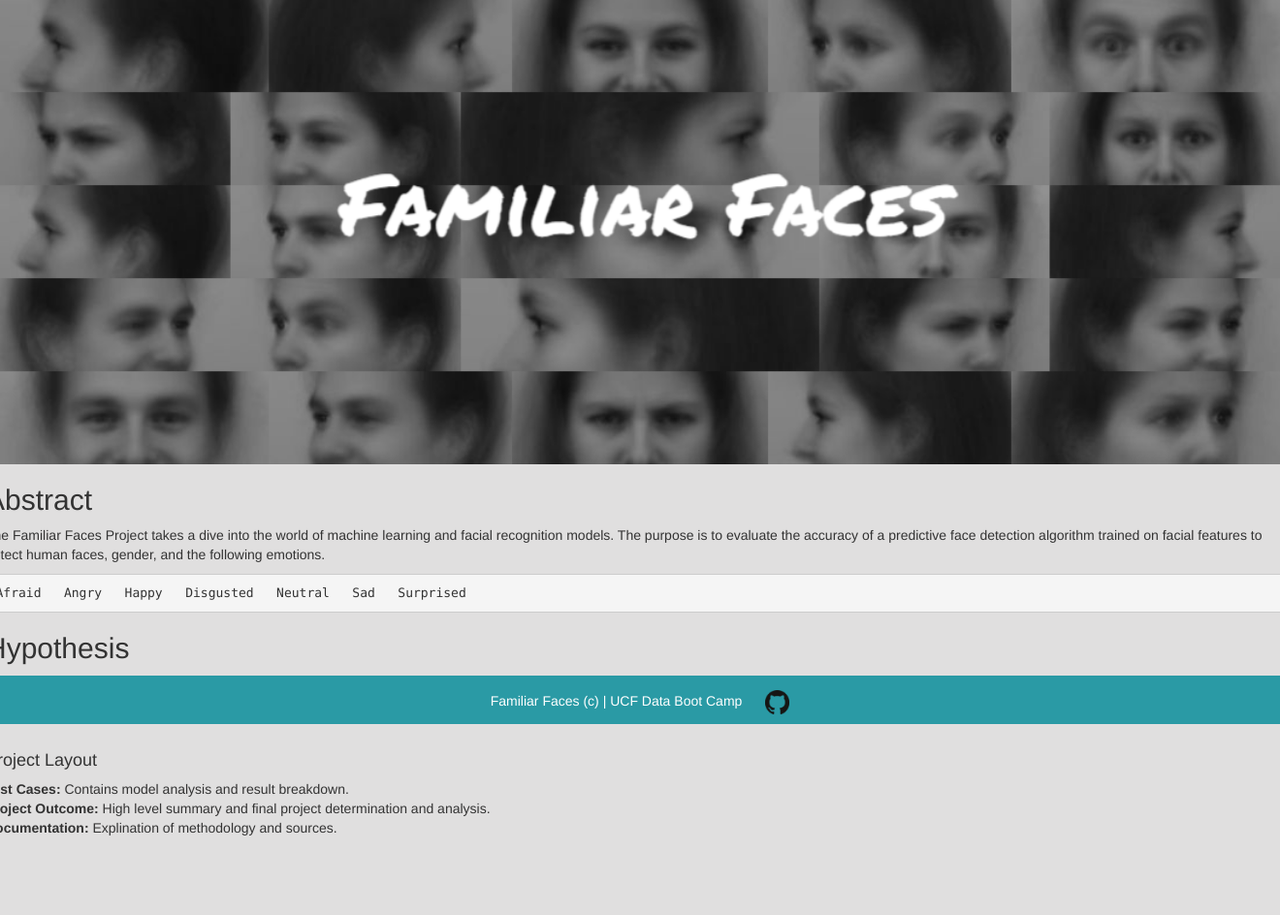
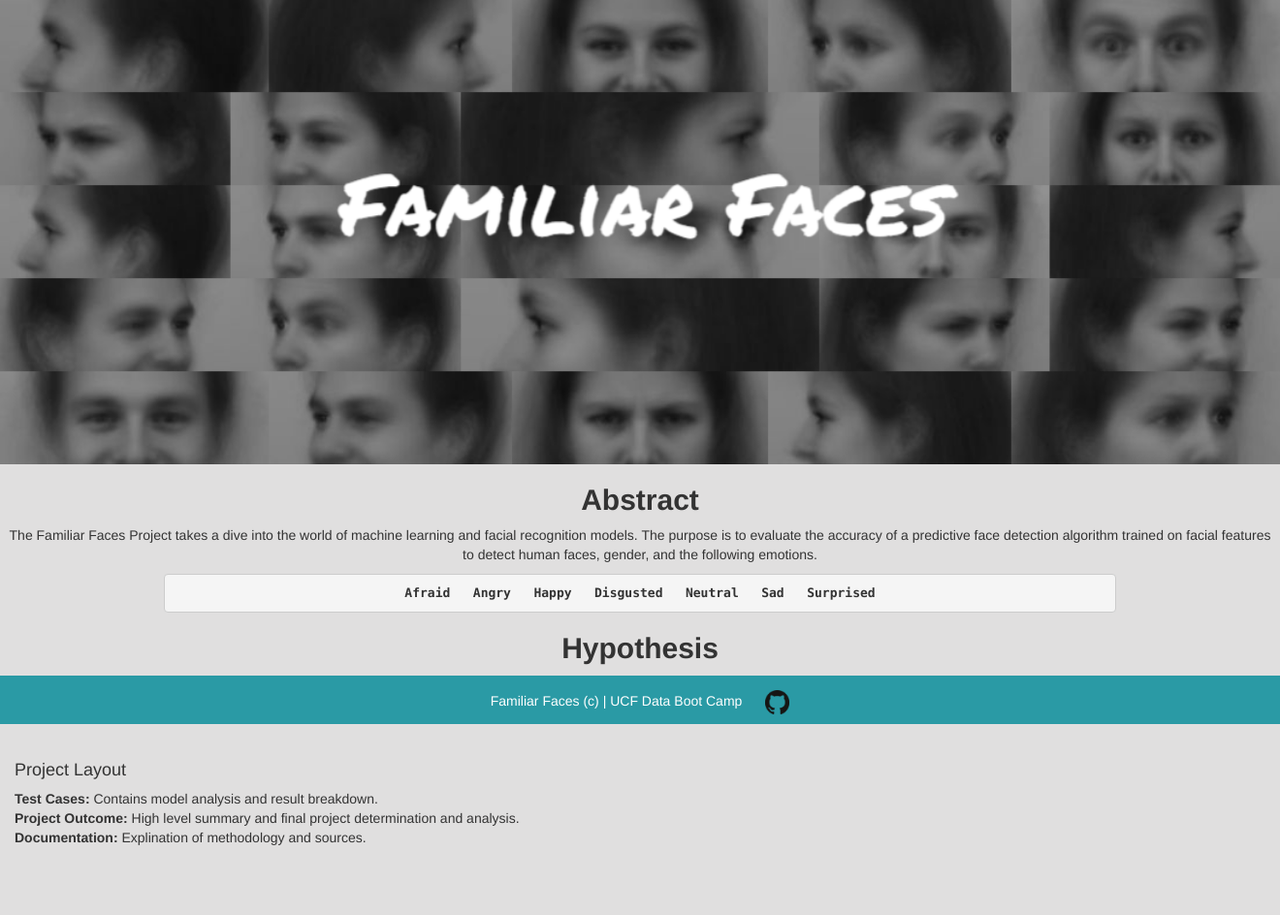
Before and after one commit to BayrexR/FamiliarFaces_Heroku, a Flask app: page / in a window 1320 px wide. Shown: the part 53-997 px from the top of the page at 97% size. Before the commit the page ends 915 px from the top, so only its background shows below. Run offline with Flask 2, Linux system fonts and the light colour scheme; some libraries are stand-ins or nearby versions.

Commit message:
Adds changes to style.css

```diff
--- a/static/assets/css/style.css
+++ b/static/assets/css/style.css
@@ -62,6 +62,78 @@
 @-o-keyframes fadein {
 from { opacity: 0; }
 to   { opacity: 1; }
+}
+
+/* Team member Cards */
+#team-member{
+padding: 5px;
+margin: 10px;
+}
+
+.profile{
+border-radius: 10px;
+background-color: azure;
+padding: 10px;
+margin: 10px;
+width: 100%;
+/* float: left; */
+}
+
+img.scaled {
+width: 100%;
+border-radius: 5px;
+}
+
+h3.name{
+text-align: center;
+}
+
+img.linked-logo{
+width: 21%;
+height: 21%;
+max-width: 91px;
+}
+
+img.git-logo{
+width: 15%;
+height: 15%;
+max-width: 69px;
+}
+
+img.email-icon{
+width: 18%;
+height: 18%;
+max-width: 75px;
+}
+
+section{
+text-align: center;
+}
+
+h1{
+text-align: center;
+}
+
+/* Atricle divs */
+article h2{
+font-weight: bolder;
+}
+
+.intro-div{
+text-align: center;
+margin: 20px;
+}
+
+pre{
+font-weight: bold;
+width: 75%;
+text-align: center;
+margin-left:12.5%;
+height:100%;
+}
+
+#layout-div{
+margin-left: 30px;
 }
 /* ------- */
 /* @keyframes FadeInOut {
```
Lines whose indentation alone changed are shown as unchanged.
